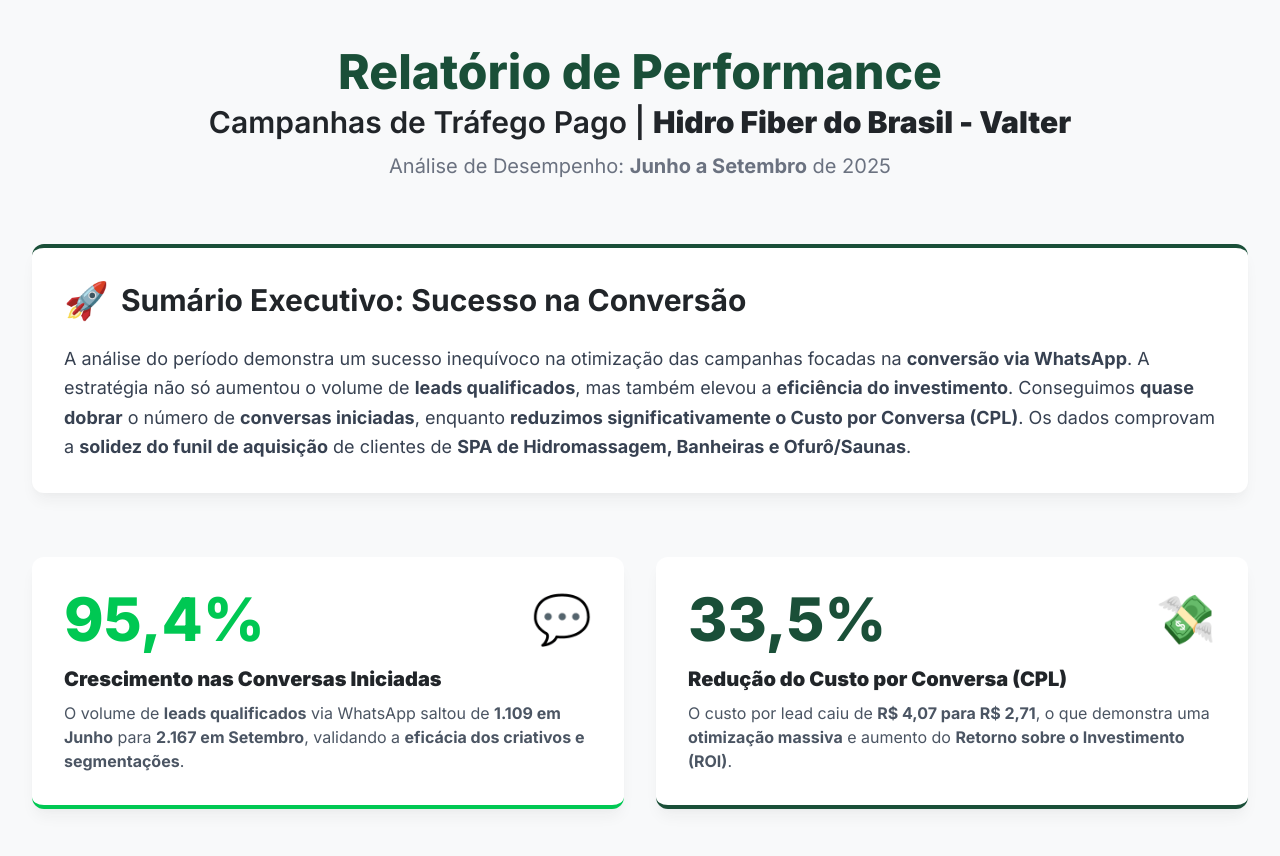
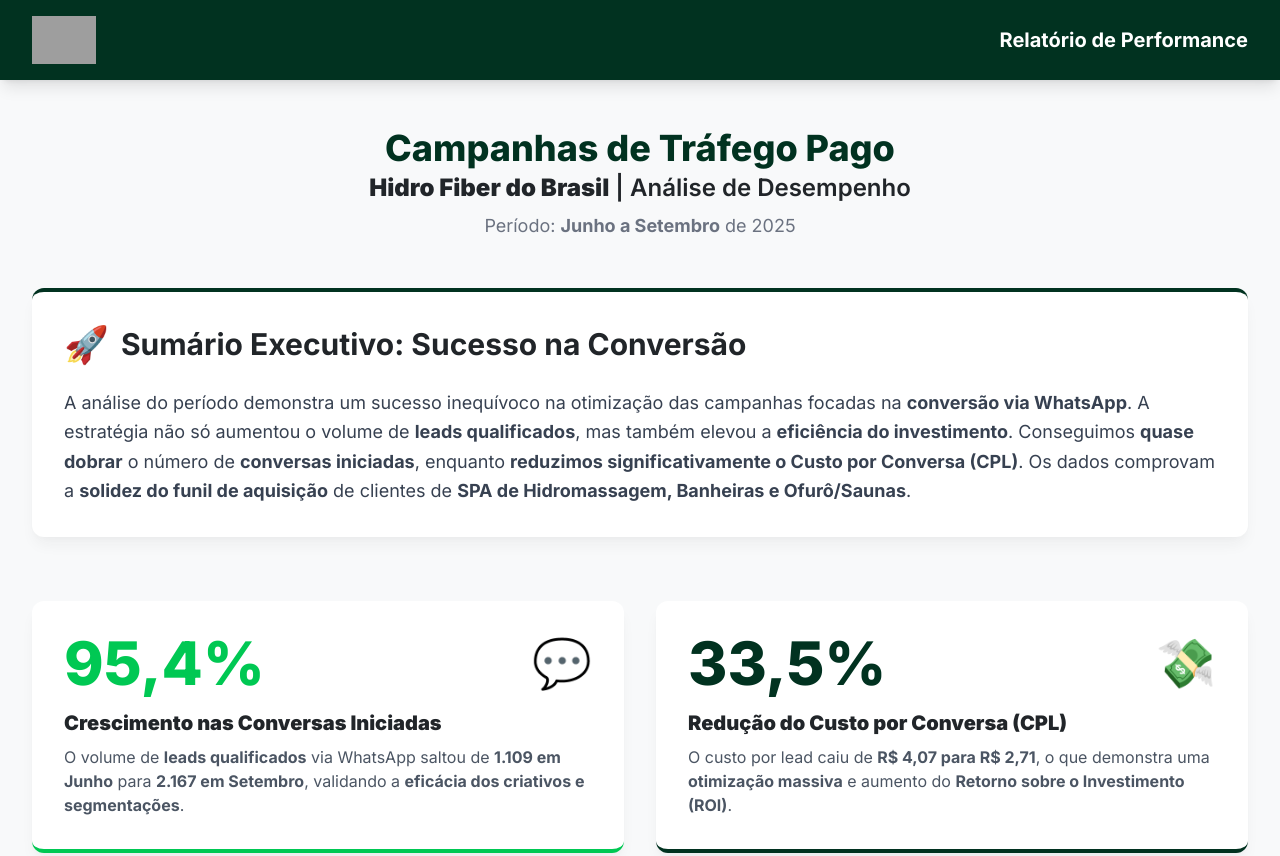
Before and after one commit to SamuelMendess/Relatorio-Hidro-Valter, a plain HTML site: page relatorio_performance.html in a window 1280 px wide. Shown: the top 856 px of the page. Drawn offline with nearby package versions, Linux system fonts and the light colour scheme; grey boxes are pictures that could not be loaded.

Commit message:
Update relatorio_performance.html

```diff
--- a/relatorio_performance.html
+++ b/relatorio_performance.html
@@ -3,7 +3,7 @@
 <head>
     <meta charset="UTF-8">
     <meta name="viewport" content="width=device-width, initial-scale=1.0">
-    <title>Relatório de Performance</title>
+    <title>Relatório de Performance - Junho a Setembro</title>
     <!-- Carregando Tailwind CSS CDN -->
     <script src="https://cdn.tailwindcss.com"></script>
     <!-- Carregando Chart.js CDN para gráficos -->
@@ -14,8 +14,8 @@
             theme: {
                 extend: {
                     colors: {
-                        'hf-primary': '#1A4F38', // Novo: Verde Escuro (Similar ao topo do site)
-                        'hf-accent': '#00C853',  // Novo: Verde Vibrante (Cor de Ação/Destaque do site)
+                        'hf-primary': '#013220', // Verde Escuro Profundo
+                        'hf-accent': '#00C853',  // Verde Vibrante (Cor de Ação/Destaque do site)
                         'hf-text': '#212529' // Cor de texto quase preto
                     }
                 }
@@ -41,14 +41,28 @@
 </head>
 <body class="antialiased">
 
-    <div class="min-h-screen pt-12 pb-16">
+    <!-- Cabeçalho Fixo com Logo (Novo) -->
+    <div class="bg-hf-primary py-4 shadow-lg">
+        <div class="max-w-7xl mx-auto px-4 sm:px-6 lg:px-8 flex justify-between items-center">
+            <!-- Espaço do Logotipo -->
+            <img
+                src="https://hidrofiberdobrasil.com.br/wp-content/uploads/2022/06/Logo-2-Variacao-Branca-1536x616.png"
+                alt="Hidro Fiber do Brasil Logo"
+                onerror="this.onerror=null; this.src='https://placehold.co/150x60/013220/ffffff?text=HIDRO+FIBER';"
+                class="h-10 sm:h-12"
+            >
+            <h2 class="text-xl font-bold text-white hidden sm:block">Relatório de Performance</h2>
+        </div>
+    </div>
+
+    <div class="min-h-screen pb-16">
         <div class="max-w-7xl mx-auto px-4 sm:px-6 lg:px-8">
 
-            <!-- Header e Título -->
-            <header class="text-center mb-16">
-                <h1 class="text-5xl font-extrabold text-hf-primary mb-2">Relatório de Performance</h1>
-                <h2 class="text-3xl font-semibold text-hf-text">Campanhas de Tráfego Pago | <strong>Hidro Fiber do Brasil - Valter</strong></h2>
-                <p class="text-xl text-gray-500 mt-3">Análise de Desempenho: <strong>Junho a Setembro</strong> de 2025</p>
+            <!-- Título Principal (Ajustado) -->
+            <header class="text-center my-12">
+                <h1 class="text-4xl font-extrabold text-hf-primary mb-1">Campanhas de Tráfego Pago</h1>
+                <h2 class="text-2xl font-semibold text-hf-text"><strong>Hidro Fiber do Brasil</strong> | Análise de Desempenho</h2>
+                <p class="text-lg text-gray-500 mt-2">Período: <strong>Junho a Setembro</strong> de 2025</p>
             </header>
 
             <!-- Sumário Executivo -->
```
